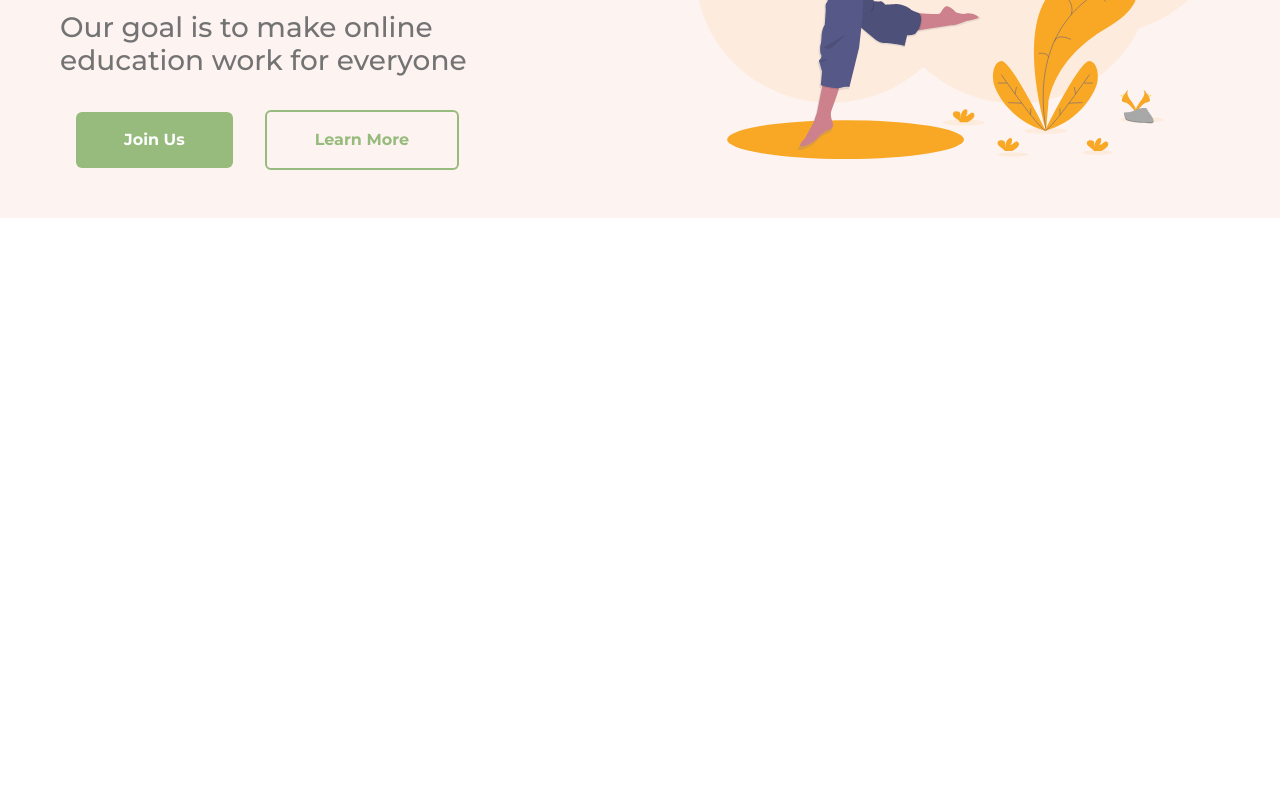
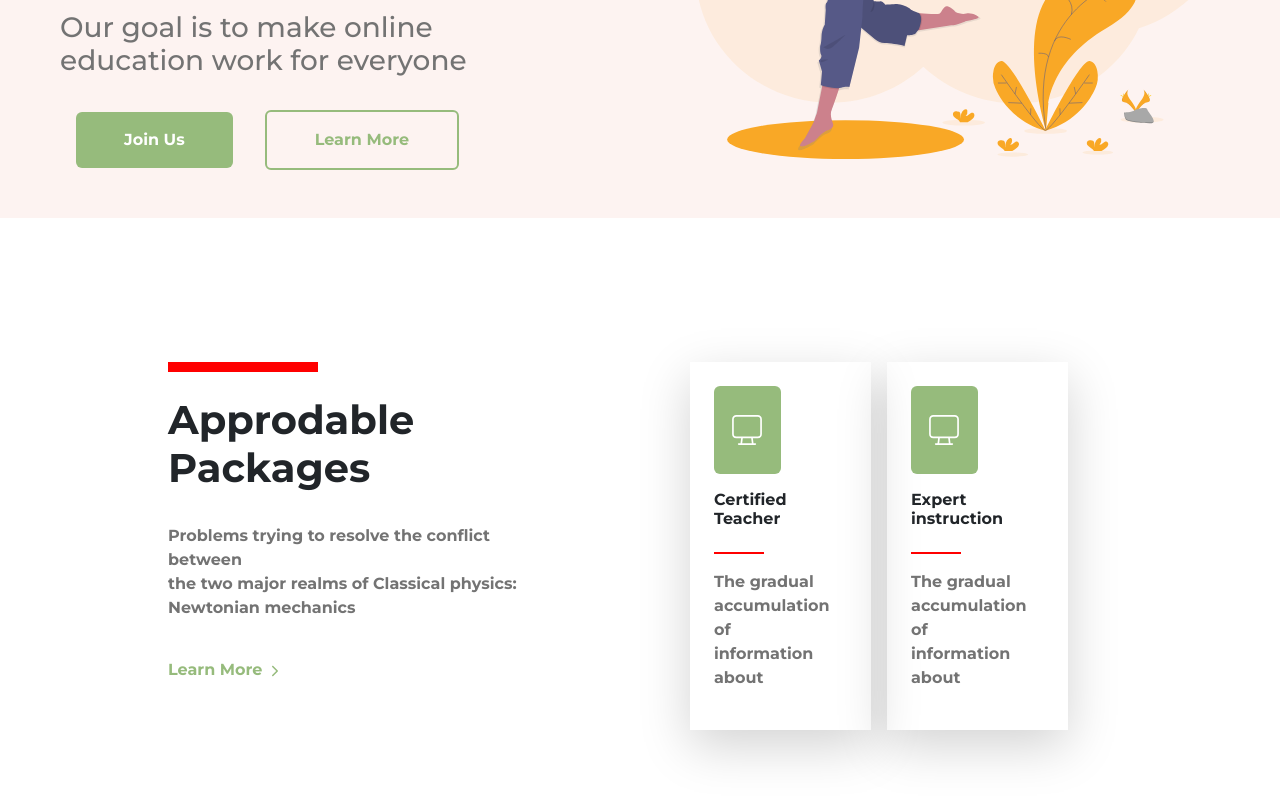
Before and after one commit to Developer-Abhi-stack/webpage, a React (Vite) app: page / in a window 1280 px wide. Shown: the part 378-1178 px from the top of the page. Before the commit the page ends 800 px from the top, so only its background shows below. Built offline with nearby package versions, Linux system fonts and the light colour scheme.

Commit message:
complete second page

```diff
--- a/src/App.jsx
+++ b/src/App.jsx
@@ -1,4 +1,5 @@
 import MainComponent from "./components/MainComponent"
+import Package from "./components/Package"
 
 
 
@@ -7,6 +8,7 @@ const App = () => {
   return (
     <div>
    <MainComponent />
+   <Package />
     </div>
   )
 }
--- a/src/components/MainComponent.jsx
+++ b/src/components/MainComponent.jsx
@@ -1,7 +1,6 @@
 import { Container, Row, Col, Button } from "react-bootstrap";
 import NavbarComponent from "./NavbarComponent";
 import bg from '../assets/bg.svg'
-import girl from '../assets/girl.png'
 
 const MainComponent = () => {
   return (
--- a/src/components/NavbarComponent.jsx
+++ b/src/components/NavbarComponent.jsx
@@ -5,7 +5,7 @@ import { BsArrowRight } from "react-icons/bs";
 const NavbarComponent = () => {
   return (
     <Navbar bg="transparent" >
-      <Container className='"d-flex justify-content-between'>
+      <Container className='d-flex justify-content-between'>
         <Navbar.Brand href="#home" className='fw-bold fs-3'>Brandname</Navbar.Brand>
         <Navbar.Toggle aria-controls="basic-navbar-nav" />
         <Navbar.Collapse id="basic-navbar-nav">
--- /dev/null
+++ b/src/components/Package.jsx
@@ -0,0 +1,68 @@
+import { Container, Row, Col } from "react-bootstrap";
+import { IoIosArrowForward } from "react-icons/io";
+import { CiMonitor } from "react-icons/ci";
+
+const Package = () => {
+  return (
+    <div>
+      <Container className="m-5">
+        <Row className="p-5">
+          <Col className="m-5">
+            <Container className="d-lg-flex flex-column gap-4">
+              <div
+                style={{ height: "10px", width: "150px", background: "red" }}
+              ></div>
+              <h1 className="fw-bold">Approdable Packages</h1>
+              <p className="fw-bolder" style={{ color: "#737373" }}>
+                Problems trying to resolve the conflict between <br /> the two
+                major realms of Classical physics:
+                <br /> Newtonian mechanics
+              </p>
+              <h6 className="fw-bold" style={{ color: "#96BB7C" }}>
+                Learn More <IoIosArrowForward />
+              </h6>
+            </Container>
+          </Col>
+          <Col className="m-5">
+            <Container className="d-lg-flex flex-row gap-3">
+              <div className="d-lg-flex flex-column gap-3 shadow-lg p-4">
+                <div
+                  className="px-2 py-4  rounded-2 d-lg-flex justify-content-center align-items-center w-50 "
+                  style={{ background: "#96BB7C" }}
+                >
+                  <CiMonitor className="text-white" size={40} />
+                </div>
+                <h6 className="fw-bold">Certified Teacher</h6>
+                <div
+                  style={{ width: "50px", height: "2px", background: "red" }}
+                ></div>
+                <p className="fw-bold" style={{ color: "#737373" }}>
+                  The gradual <br /> accumulation of <br /> information about{" "}
+                </p>
+              </div>
+
+
+              <div className="d-lg-flex flex-column gap-3 shadow-lg p-4">
+                <div
+                  className="px-2 py-4  rounded-2 d-lg-flex justify-content-center align-items-center w-50 "
+                  style={{ background: "#96BB7C" }}
+                >
+                  <CiMonitor className="text-white" size={40} />
+                </div>
+                <h6 className="fw-bold">Expert instruction</h6>
+                <div
+                  style={{ width: "50px", height: "2px", background: "red" }}
+                ></div>
+                <p className="fw-bold" style={{ color: "#737373" }}>
+                  The gradual <br /> accumulation of <br /> information about
+                </p>
+              </div>
+            </Container>
+          </Col>
+        </Row>
+      </Container>
+    </div>
+  );
+};
+
+export default Package;
```
